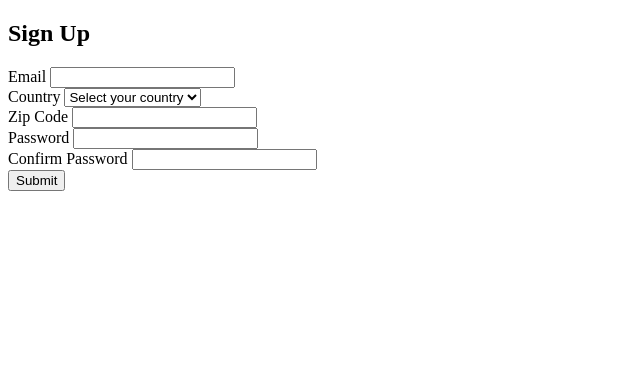
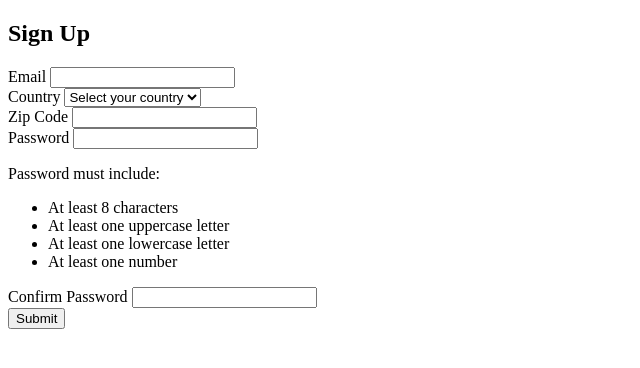
Before and after one commit to cmoratagarcia/constraint-validation, a plain HTML site: page index.html in a window 1280 px wide. Shown: the whole page, without its empty margins (0-640 px from the left). Drawn offline with Linux system fonts and the light colour scheme.

Commit message:
Add password requirements to form

```diff
--- a/index.html
+++ b/index.html
@@ -34,6 +34,15 @@
         <div class="form-group">
           <label for="password">Password</label>
           <input type="password" id="password" name="password" required />
+          <div id="password-requirements">
+            <p>Password must include:</p>
+            <ul>
+              <li id="length" class="invalid">At least 8 characters</li>
+              <li id="uppercase" class="invalid">At least one uppercase letter</li>
+              <li id="lowercase" class="invalid">At least one lowercase letter</li>
+              <li id="number" class="invalid">At least one number</li>
+            </ul>
+          </div>
         </div>
 
         <div class="form-group">
```
